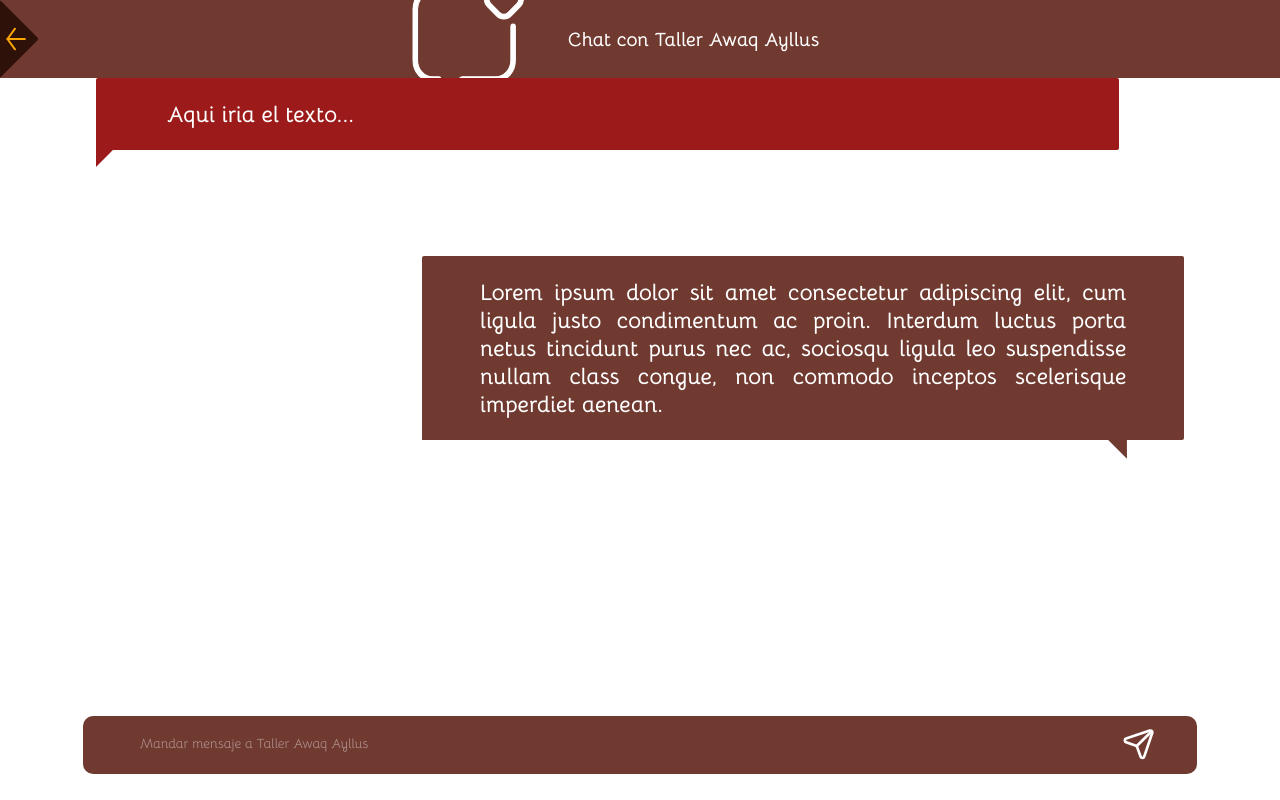
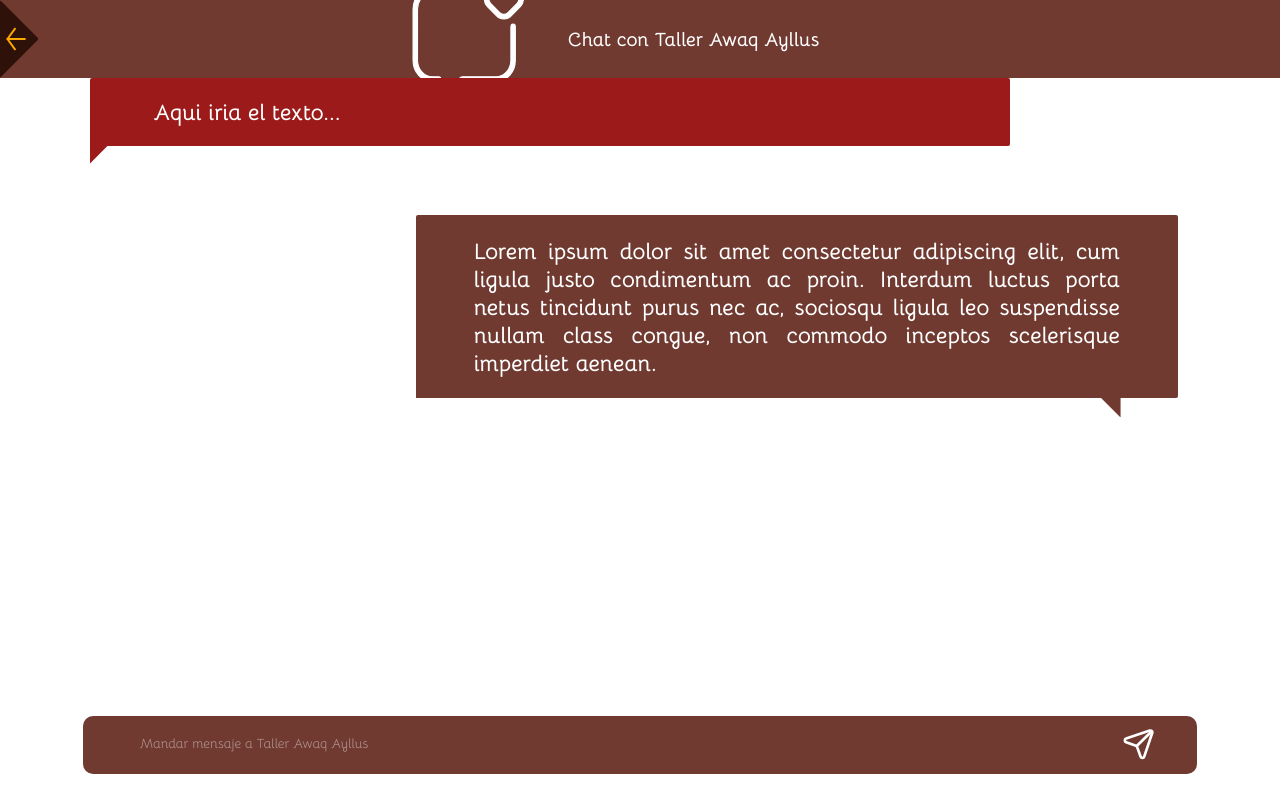
Before and after one commit to Thewilliamg/proyectoFinalExpress, a React (Vite) app: page /customerService/chat in a window 1280 px wide. Built offline with nearby package versions, Linux system fonts and the light colour scheme; the HTML template or start-up script is replaced by a standard one.

Commit message:
style: :lipstick: Fixing style of the chat
Fixing box sizes according to the figma

```diff
--- a/src/pages/customerService/chat/Chat.css
+++ b/src/pages/customerService/chat/Chat.css
@@ -44,7 +44,7 @@
 .chatMiddle{
     display: flex;
     flex-direction: column;
-    width: 100vw;
+    width: 99vw;
     height: 78vh;
     justify-content: center;
     align-items: center;
@@ -56,7 +56,17 @@
     width: 85vw;
     height: 95%;
     overflow-y: auto;
+    overflow-x: hidden;
     padding-bottom: 5%;
+    scrollbar-width: none;
+}
+
+.chatMiddle_Unique{
+    display: flex;
+    flex-direction: column;
+    max-width: 90%;
+    width: auto;
+    height: auto;
 }
 
 .chatMiddle_textBoxes{
@@ -86,7 +96,7 @@
     display: flex;
     margin-top: -1%;
     margin-left: -0.2%;
-    margin-bottom: 8%;
+    margin-bottom: 5%;
     width: 30px;
     height: 30px;
     background-color: #9D1A1A;
@@ -94,6 +104,14 @@
     border-bottom-left-radius: 2px;
 }
 
+
+.chatMiddle_Unique2{
+    display: flex;
+    flex-direction: column;
+    max-width: 100%;
+    width: auto;
+    height: auto;
+}
 
 .chatMiddle_textBoxes2{
     display: flex;
@@ -122,7 +140,7 @@
 .chatMiddle_textDown2 {
     display: flex;
     margin-top: -1%;
-    margin-bottom: 8%;
+    margin-bottom: 5%;
     margin-left: 92%;
     width: 30px;
     height: 30px;
@@ -155,6 +173,13 @@
     background: transparent;
     border: none;
     margin-left: 4%;
+    color: #ffff;
+}
+
+.chatDown_Response input:focus{
+    border: none;
+    outline: none;
+    color: #fff;
 }
 
 .chatDown_Response input::placeholder{
--- a/src/pages/customerService/chat/Chat.jsx
+++ b/src/pages/customerService/chat/Chat.jsx
@@ -17,16 +17,23 @@ export default function Chat(){
             </div>
             <div className='chatMiddle'>
                 <div className='chatMiddle_boxes'>
+
+                    {/* Esta es la cajaque se usa en la parte de la izquierda del chat */}
+                    <div className='chatMiddle_Unique'>
                         <div className='chatMiddle_textBoxes'>
                             <h1>Aqui iria el texto... </h1>
                         </div>
                         <div className='chatMiddle_textDown'>
                         </div>
+                    </div>
 
+                    {/* Esta es la cajaque se usa en la parte de la derecha del chat */}
+                    <div className='chatMiddle_Unique2'>
                         <div className='chatMiddle_textBoxes2'>
                             <h1>Lorem ipsum dolor sit amet consectetur adipiscing elit, cum ligula justo condimentum ac proin. Interdum luctus porta netus tincidunt purus nec ac, sociosqu ligula leo suspendisse nullam class congue, non commodo inceptos scelerisque imperdiet aenean.</h1>
                         </div>
                         <div className='chatMiddle_textDown2'>
+                        </div>
                     </div>
 
 
```
Lines whose indentation alone changed are shown as unchanged.
